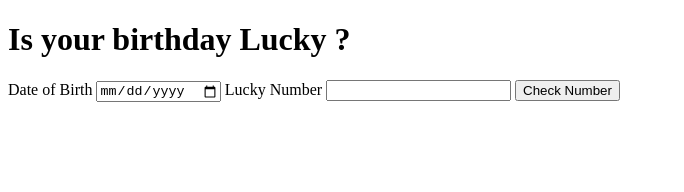
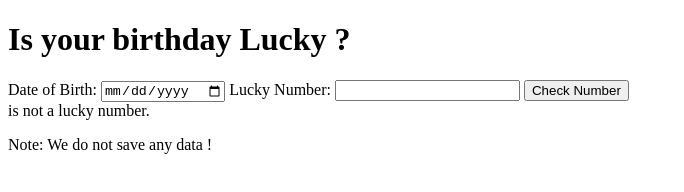
Before and after one commit to way2nizam/lucky-birthdate, a plain HTML site: page index.html in a window 1280 px wide. Both pictures are taken after a click on the button "Check Number". Shown: the whole page, without its empty margins (0-684 px from the left). Drawn offline with Linux system fonts and the light colour scheme.

Commit message:
feat: lucky number project added

```diff
--- a/index.html
+++ b/index.html
@@ -13,10 +13,10 @@
 
     <h1 class="heading">Is your birthday Lucky ?</h1>
 
-    <label for="input-date">Date of Birth</label>
+    <label for="input-date">Date of Birth: </label>
     <input type="date" id="input-date" />
 
-    <label for="lucky-number">Lucky Number</label>
+    <label for="lucky-number">Lucky Number: </label>
     <input type="number" id="lucky-number">
 
     <button id="check-btn">Check Number</button>
@@ -24,6 +24,9 @@
     <div id="show-output"></div>
 
 
+    <p>Note: We do not save any data !</p>
+
+
     <script src="/index.js"></script>
 </body>
 
--- a/index.js
+++ b/index.js
@@ -1,8 +1,38 @@
-const inputDate = document.querySelector("#input-date");
-const luckyNumber = document.querySelector("#lucky-number");
-const checkButton = document.querySelector("#check-btn");
-const showOutput = document.querySelector("#show-output");
+const inputDob = document.querySelector('#input-date');
+const luckyNumber = document.querySelector('#lucky-number');
+const checkButton = document.querySelector('#check-btn');
+const showOutput = document.querySelector('#show-output');
 
-function clickHandler() {}
+function trimDob(p) {
+  const dobArray = p.replaceAll('-', '');
+  return dobArray;
+}
 
-checkButton.addEventListener("click", clickHandler);
+function dobCharSum(dobArray) {
+  let sum = 0;
+  for (let digit of dobArray) {
+    sum = sum + Number(digit);
+  }
+  return sum;
+}
+
+function showMessage(message) {
+  showOutput.innerHTML = message;
+}
+
+function clickHandler() {
+  const inputLuckyNumber = luckyNumber.value;
+  const dobInString = inputDob.value.toString();
+
+  const trimmedDob = trimDob(dobInString);
+
+  const dobSumValue = dobCharSum(trimmedDob);
+
+  if (dobSumValue % inputLuckyNumber === 0) {
+    showMessage(inputLuckyNumber + ' is a lucky number.');
+  } else {
+    showMessage(inputLuckyNumber + ' is not a lucky number.');
+  }
+}
+
+checkButton.addEventListener('click', clickHandler);
```
